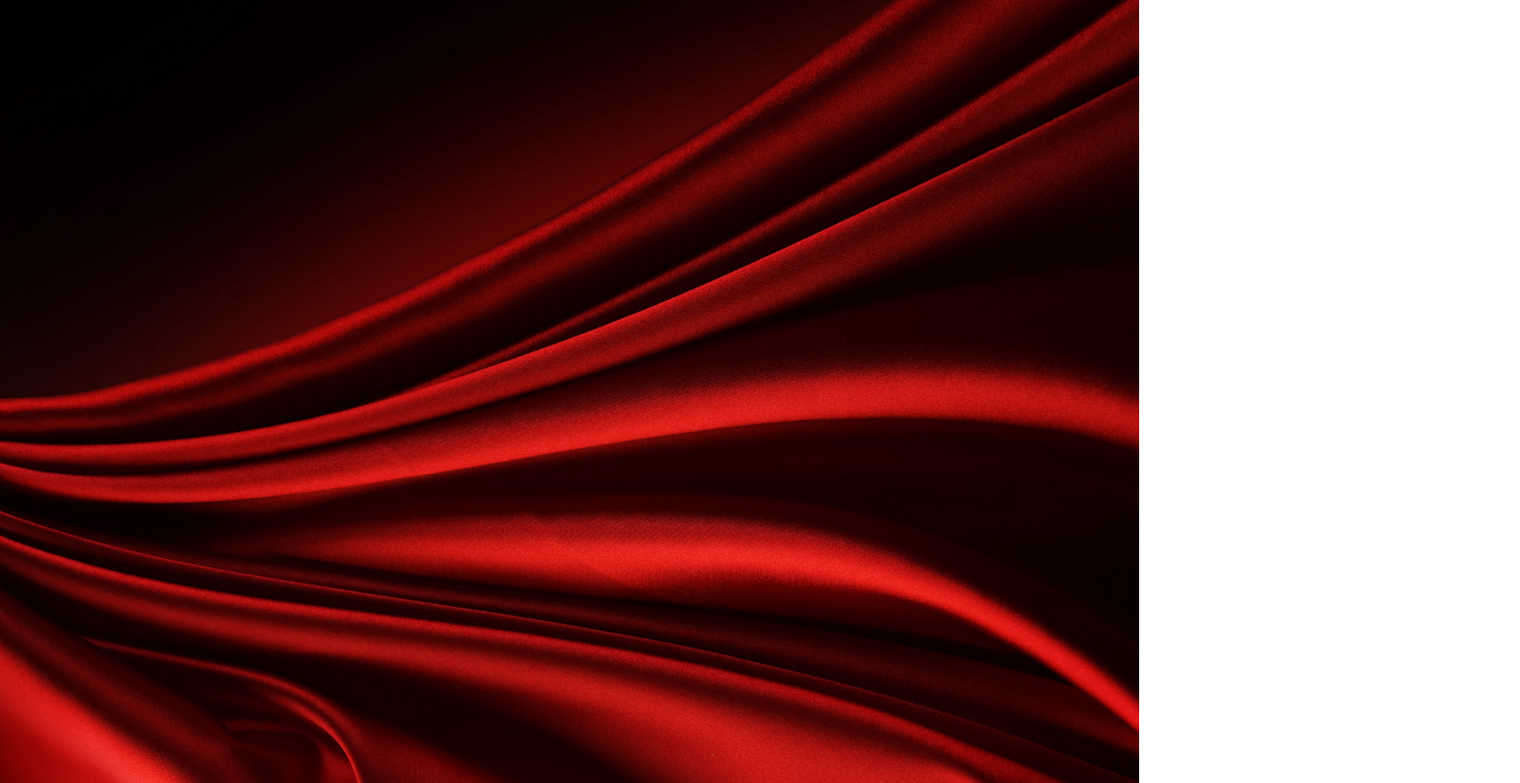
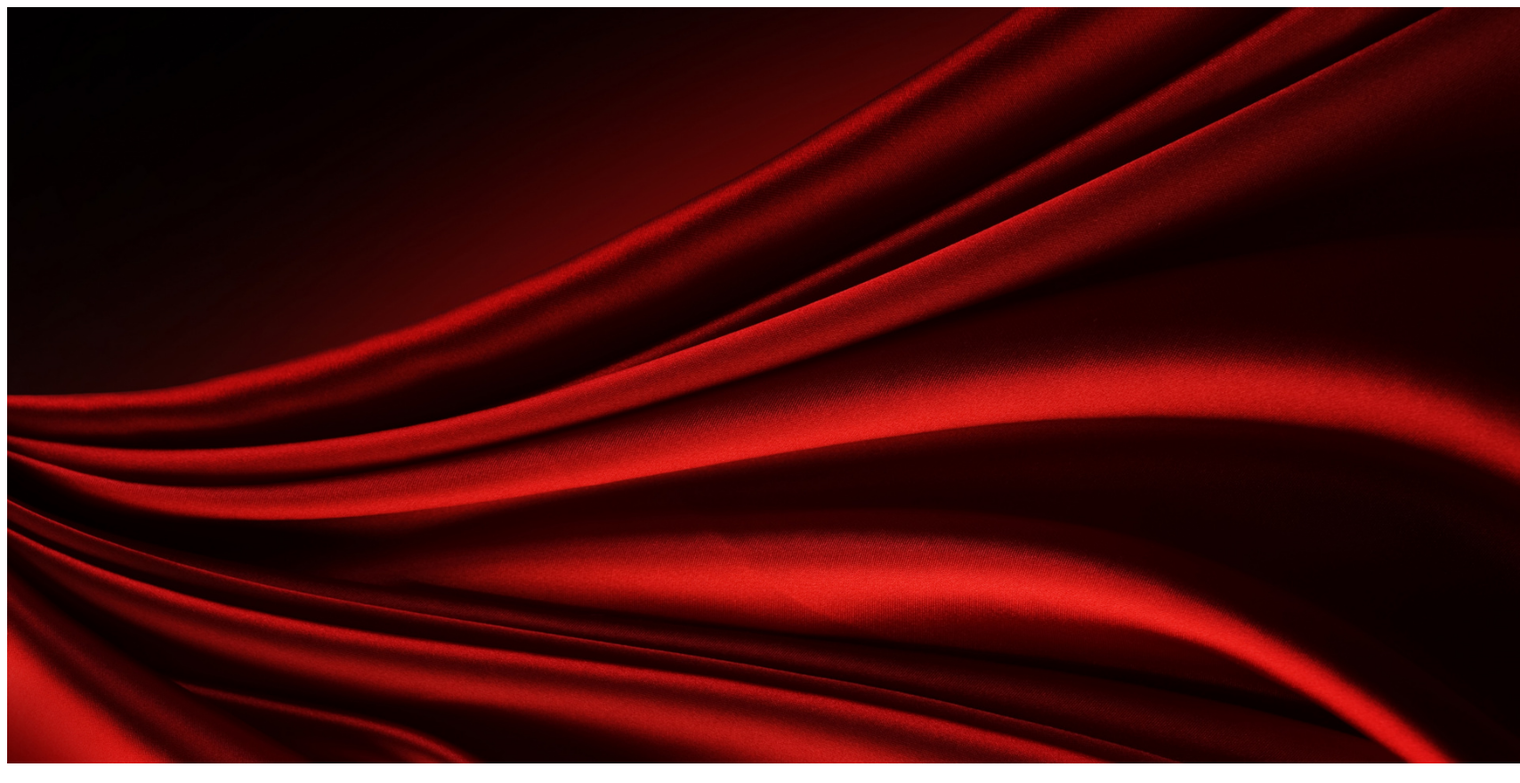
Before and after one commit to Gorozha/CSS-Background-Image, a plain HTML site: page index.html in a window 1280 px wide. Shown: the whole page at 89% size, 1708 px wide, since content can reach past the window. Drawn offline with Linux system fonts and the light colour scheme.

Commit message:
зміна коду

```diff
--- a/css/style.css
+++ /dev/null
@@ -1,13 +0,0 @@
-section {
-  width: 100%;
-  height: 880px;
-  background-image: url("../images/изгибы_складки_ткань.jpg");
-  background-repeat: no-repeat;
-  background-position: center center;
-  background-size: cover;
-  /* background-image: linear-gradient(to bottom, pink, orange, red); */
-}
-body {
-  margin: 0;
-  padding: 0;
-}
--- a/index.html
+++ b/index.html
@@ -4,7 +4,7 @@
     <meta charset="UTF-8" />
     <meta http-equiv="X-UA-Compatible" content="IE=edge" />
     <meta name="viewport" content="width=device-width, initial-scale=1.0" />
-    <link rel="stylesheet" href="./css/style.css" />
+    <link rel="stylesheet" href="./style.css" />
     <title>CSS Background Image – With HTML Example Code</title>
   </head>
   <body>
--- /dev/null
+++ b/style.css
@@ -0,0 +1,9 @@
+section {
+  width: 1700px;
+  height: 850px;
+  background-image: url("./images/изгибы_складки_ткань.jpg");
+  background-repeat: no-repeat;
+  background-position: center center;
+  background-size: 200px 400px;
+  background-size: cover;
+}
```
